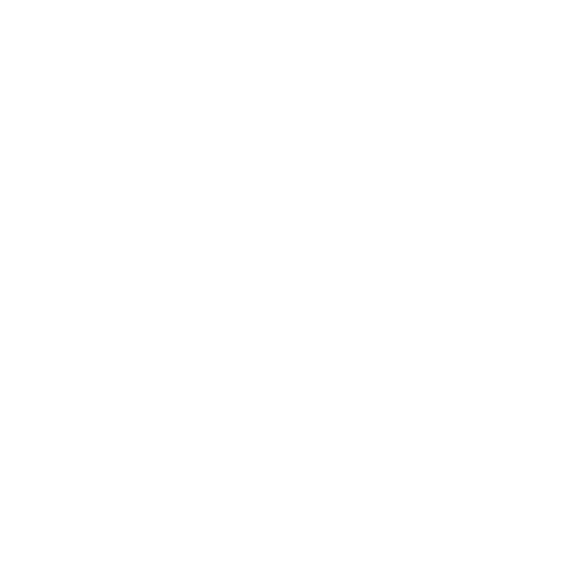
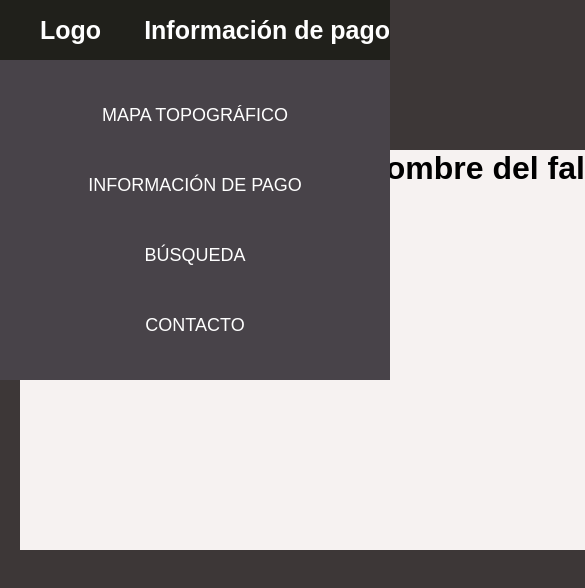
Before and after one commit to ErhartFabian/panteonpublico, a React (Create React App) app: page /InfoPago in a window 390 px wide. Before the commit this address had no page. Shown: the top 588 px of the page, 585 px wide, since content can reach past the window. Built offline with nearby package versions, Linux system fonts and the light colour scheme.

Commit message:
Información de pago

```diff
--- /dev/null
+++ b/src/Components/InfoPago/InfoPago.css
@@ -0,0 +1,123 @@
+*{
+    margin: 0;
+    box-sizing: border-box;
+}
+body{
+    font-family:sans-serif;
+    padding: 90px 20px 0;
+    background: #3D3737;
+}
+
+.header{
+    background-color: #20201B;
+    height: 100px;
+    position: fixed;
+    width: 100%;
+    top:0;
+    left: 0;
+}
+.nav{
+    display: flex;
+    justify-content: space-between;
+}
+.nav-link{
+    color:#fff;
+    text-decoration: none;
+}
+.logo{
+    font-size: 30px;
+    font-weight: bold;
+    padding: 0 40px;
+    line-height: 100px;
+}
+.title{
+    font-size: 30px;
+    font-weight: bold;
+    line-height: 100px;
+}
+.nav-menu{
+    display: flex;
+    margin-right: 40px;
+    list-style: none;
+}
+.nav-menu-item{
+    font-size: 18px;
+    margin: 0 10px;
+    line-height: 100px;
+    text-transform: uppercase;
+}
+.nav-menu-link{
+    padding: 8px 12px;
+    border-radius: 3px;
+
+}
+.nav-menu-link:hover{
+    background-color: #65B891;
+    transition: 0.5s;
+}
+
+.info{
+    display: flex;
+    flex-direction: column;
+
+    margin: 80px auto 0 auto;
+    background: #F6F2F1;
+    width: 1000px;
+    height: 400px;
+}
+
+#name{
+    text-align: center;
+    justify-content: center ;
+}
+
+
+
+@media screen and (max-width: 768px){
+    body{
+        font-family:sans-serif;
+        padding-top: 70px;
+    }
+    .header{
+        height: 60px;
+    }
+    .nav{
+        display: flex;
+        justify-content: space-between;
+    }
+    .nav-link{
+        color:#fff;
+        text-decoration: none;
+    }
+    .logo{
+        font-size: 25px;
+        padding: 0 40px;
+        line-height: 60px;
+    }
+    .title{
+        font-size: 25px;
+        font-weight: bold;
+        line-height: 60px;
+    }
+    .nav-menu{
+        flex-direction: column;
+        align-items: center;
+        padding: 20px 0;
+        margin-right: 20px;
+        background-color: #484349;
+        position: fixed;
+        left: 0;
+        top: 60px;
+        width: 100%;
+        padding: 20px 0;
+        height: calc(100% -60px);
+        overflow-y: auto;
+    }
+    .nav-menu-item{
+        line-height: 70px;
+    }
+    .nav-menu-link:hover{
+        background: none;
+        color: #00CAE0;
+    }
+}
--- /dev/null
+++ b/src/Components/InfoPago/InfoPago.js
@@ -0,0 +1,47 @@
+
+import './InfoPago.css'
+function InfoPago() {
+
+    return (
+        <div className="container">
+            <div className="header">
+                <nav className='nav'>
+                    <a href='#' className='logo nav-link'>Logo</a>
+                    <h2 className='title nav-link'>Información de pago</h2>
+                    <ul className='nav-menu'>
+                        <li className='nav-menu-item'>
+                            <a href='#' className='nav-menu-link nav-link'>Mapa topográfico</a>
+                        </li>
+                        <li className='nav-menu-item'>
+                            <a href='#' className='nav-menu-link nav-link'>Información de pago</a>
+                            </li>
+                        <li className='nav-menu-item'>
+                            <a href='#'  className='nav-menu-link nav-link'>Búsqueda</a>
+                        </li>
+                        <li className='nav-menu-item'>
+                            <a href='#' className='nav-menu-link nav-link'>Contacto</a>
+                        </li>
+                    </ul>
+                </nav>
+            </div>
+            <div className='info'>
+            <h1 id="name">Nombre del fallecido</h1>
+
+            <div className='dato'>
+                <label>Tipo de pago </label> <input type="text"></input>
+            </div>
+
+            <div className='dato'>
+                <label>Cuartel asignado:</label><input type="text"></input>
+            </div>
+
+            <div className='dato'>
+                <button> Recibo de pago </button>
+                <button>Acta de defunción</button>
+            </div>
+            </div>
+        </div>
+    )
+}
+
+export default InfoPago;
--- a/src/index.js
+++ b/src/index.js
@@ -5,12 +5,14 @@ import App from './App';
 import reportWebVitals from './reportWebVitals';
 import {BrowserRouter,Routes,Route} from 'react-router-dom';
 import {Home} from './Components';
+import InfoPago from './Components/InfoPago/InfoPago';
 
 ReactDOM.render(
   <BrowserRouter>
     <Routes>
       <Route path="/" element={<App />} />
       <Route path="/Home" element={<Home />} />
+      <Route path="/InfoPago" element={<InfoPago/>} />
     </Routes>
   </BrowserRouter>,
   document.getElementById('root')
```
